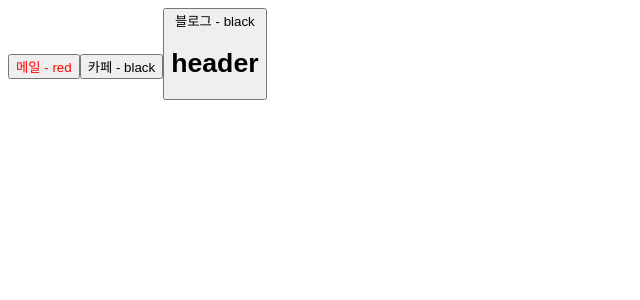
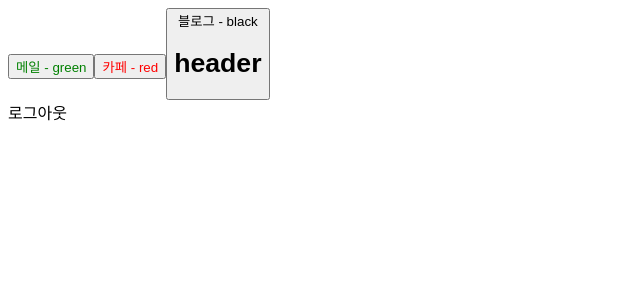
Before and after one commit to naru0000/practice, a React (Vite) app in the folder onebite-react/section05/: page / in a window 1280 px wide. Shown: the top 300 px of the page, without its empty margins (0-640 px from the left). Built offline with nearby package versions, Linux system fonts and the light colour scheme.

Commit message:
한입 강의 chapter6 학습

```diff
--- a/onebite-react/section05/src/App.jsx
+++ b/onebite-react/section05/src/App.jsx
@@ -7,7 +7,7 @@ import Button from "./components/Button";
 function App() {
   const buttonProps = {
     text: "메일",
-    color: "red",
+    color: "green",
     a: 1,
     b: 2,
     c: 3,
@@ -19,11 +19,12 @@ function App() {
 
       {/* 스프레드연산자를 이용해서 모든 props를 하나로 던져줄 수 있다. */}
       <Button {...buttonProps} />
-      <Button text={"카페"} />
+      <Button text={"카페"} color={"red"} />
       {/* 자식 요소를 자식 컴포넌트에 전달할 수 있다/ */}
       <Button text={"블로그"}>
         <Header />
       </Button>
+      <Main />
     </>
   );
 }
--- a/onebite-react/section05/src/components/Button.jsx
+++ b/onebite-react/section05/src/components/Button.jsx
@@ -1,20 +1,33 @@
-// props를 구조분해할당으로 가져옴
+// props의 기본값 설정시 구조분해할당으로 가져옴
 
 const Button = ({ children, text, color = "black" }) => {
+  // 합성 이벤트 객체 - 크로스 브라우징 이슈 해결
+  // 이벤트 객체
+  const onClickButton = (e) => {
+    console.log(e);
+    console.log(text);
+  };
   return (
-    <button
-      onClick={() => {
-        console.log(text);
-      }}
-      onMouseEnter={() => {
-        console.log(text);
-      }}
-      style={{ color: color }}
-    >
+    <button onClick={onClickButton} style={{ color: color }}>
       {text} - {color}
       {children}
     </button>
   );
+
+  // return (
+  //   <button
+  //     onClick={() => {
+  //       console.log(text);
+  //     }}
+  //     onMouseEnter={() => {
+  //       console.log(text);
+  //     }}
+  //     style={{ color: color }}
+  //   >
+  //     {text} - {color}
+  //     {children}
+  //   </button>
+  // );
 };
 
 export default Button;
--- a/onebite-react/section05/src/components/Main.jsx
+++ b/onebite-react/section05/src/components/Main.jsx
@@ -6,6 +6,7 @@ import "./Main.css";
 // 2. 숫자,문자열,배열값만 렌더링된다.
 // 3. 모든 태그는 갇혀 있어야 한다.
 // 4. 최상위 태그는 반드시 하나여야 한다.
+// 객체는 랜더링할 수 없다.(객체의 문자나 숫자를 선택해야함)
 
 const Main = () => {
   const user = {
@@ -13,14 +14,12 @@ const Main = () => {
     isLogin: true,
   };
 
-  // if문
   if (user.isLogin) {
-    return <div className="logout">로그아웃</div>;
+    return <div>로그아웃</div>;
   } else {
     return <div>로그인</div>;
   }
 
-  // 삼항연산자
   // return <>{user.isLogin ? <div>로그아웃</div> : <div>로그인</div>}</>;
 };
 
```
